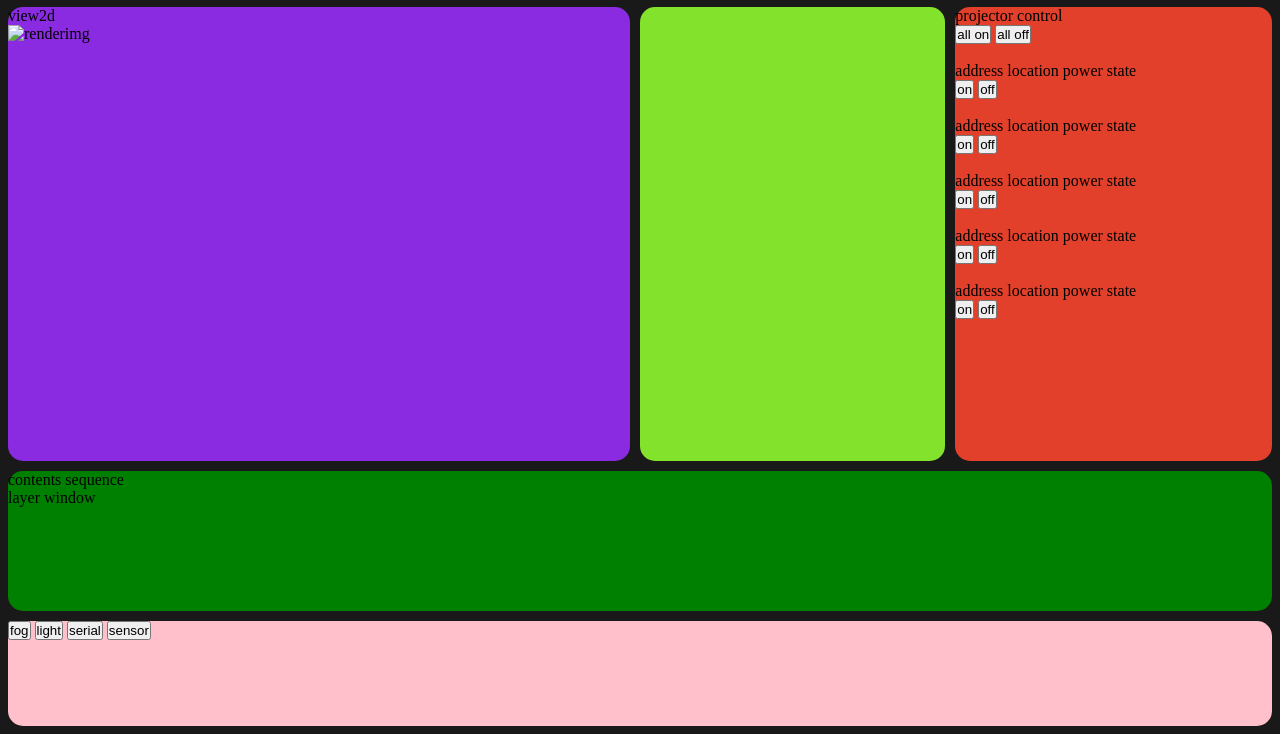
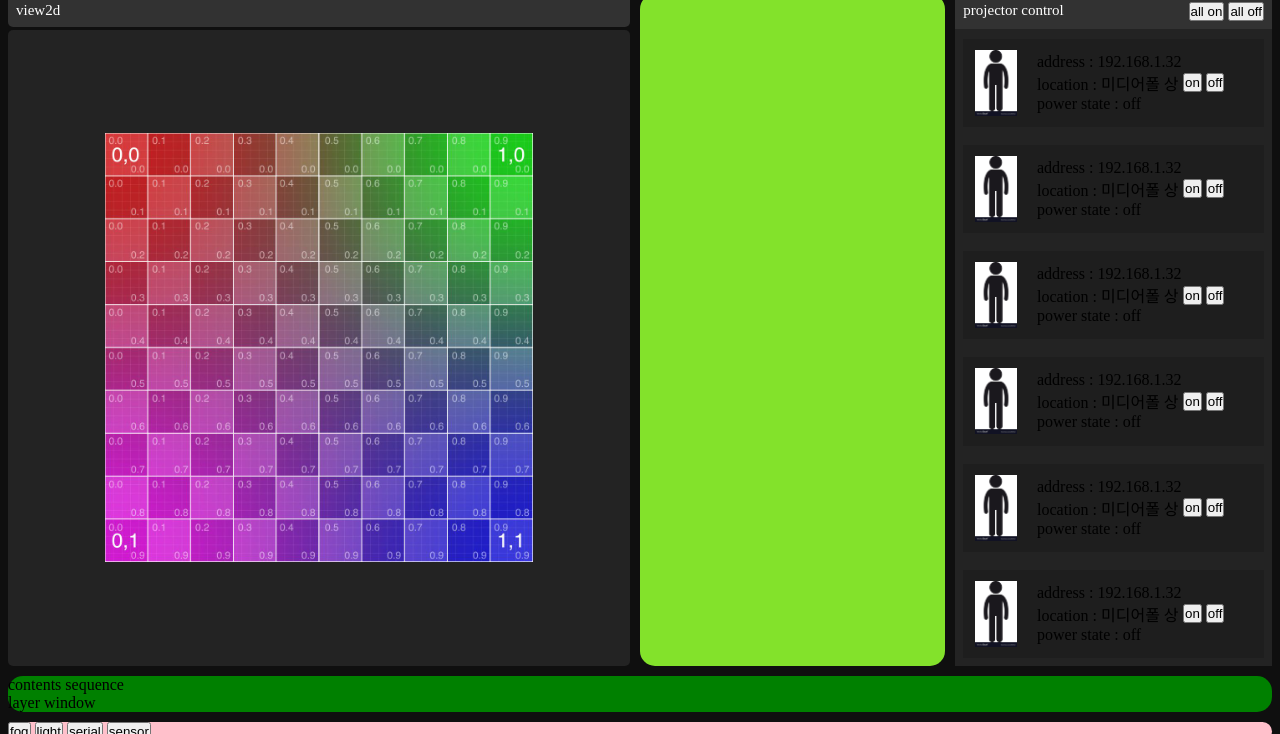
Before and after one commit to vitakcrete/tdui, a website: page src/index.html in a window 1280 px wide. Shown: the part 82-816 px from the top of the page. Drawn offline with Linux system fonts and the light colour scheme.

Commit message:
master commit

```diff
--- a/src/index.html
+++ b/src/index.html
@@ -37,10 +37,10 @@
                 <div class="upper-body-container">
                     <div class="view2d-container">
                         <div class="view2d-container-bar">
-                            view2d
+                            <p>view2d</p>
                         </div>
                         <div class="view2d-imgbox">
-                            <img src="" alt="renderimg" id="renderimg">
+                            <img src="/png master/UV screen/UVmap.jpg" alt="renderimg">
                         </div>
 
                     </div>
@@ -58,7 +58,7 @@
                     </div>
                     <div class="projector-control">
                         <div class="projector-control-bar">
-                            projector control
+                            <p>projector control</p>
                             <div class="master-button">
                                 <button onclick="allOn()">all on</button>
                                 <button>all off</button>
@@ -67,11 +67,11 @@
                         <div class="projector-control-body">
                             <!--복붙1-->
                             <div class="projector-box">
-                                <img src="" alt="">
+                                <img src="/png master/ICON/2c56c10464bacf0b4da52bd6135012b6.jpg" alt="img">
                                 <div class="data-sheet">
-                                    address
-                                    location
-                                    power state
+                                    <p>address : 192.168.1.32</p>
+                                    <p>location : 미디어폴 상 </p>
+                                    <p>power state : off </p>
                                 </div>
                                 <div class="button1">
                                     <button>on</button>
@@ -80,11 +80,11 @@
                             </div>
                             <!--복붙2-->
                             <div class="projector-box">
-                                <img src="" alt="">
+                                <img src="/png master/ICON/2c56c10464bacf0b4da52bd6135012b6.jpg" alt="">
                                 <div class="data-sheet">
-                                    address
-                                    location
-                                    power state
+                                    <p>address : 192.168.1.32</p>
+                                    <p>location : 미디어폴 상 </p>
+                                    <p>power state : off </p>
                                 </div>
                                 <div class="button2">
                                     <button>on</button>
@@ -93,11 +93,11 @@
                             </div>
                             <!--복붙3-->
                             <div class="projector-box">
-                                <img src="" alt="">
+                                <img src="/png master/ICON/2c56c10464bacf0b4da52bd6135012b6.jpg" alt="">
                                 <div class="data-sheet">
-                                    address
-                                    location
-                                    power state
+                                    <p>address : 192.168.1.32</p>
+                                    <p>location : 미디어폴 상 </p>
+                                    <p>power state : off </p>
                                 </div>
                                 <div class="button3">
                                     <button>on</button>
@@ -106,11 +106,11 @@
                             </div>
                             <!--복붙4-->
                             <div class="projector-box">
-                                <img src="" alt="">
+                                <img src="/png master/ICON/2c56c10464bacf0b4da52bd6135012b6.jpg" alt="">
                                 <div class="data-sheet">
-                                    address
-                                    location
-                                    power state
+                                    <p>address : 192.168.1.32</p>
+                                    <p>location : 미디어폴 상 </p>
+                                    <p>power state : off </p>
                                 </div>
                                 <div class="button4">
                                     <button>on</button>
@@ -119,11 +119,23 @@
                             </div>
                             <!--복붙5-->
                             <div class="projector-box">
-                                <img src="" alt="">
+                                <img src="/png master/ICON/2c56c10464bacf0b4da52bd6135012b6.jpg" alt="">
                                 <div class="data-sheet">
-                                    address
-                                    location
-                                    power state
+                                    <p>address : 192.168.1.32</p>
+                                    <p>location : 미디어폴 상 </p>
+                                    <p>power state : off </p>
+                                </div>
+                                <div class="button5">
+                                    <button>on</button>
+                                    <button>off</button>
+                                </div>
+                            </div>
+                            <div class="projector-box">
+                                <img src="/png master/ICON/2c56c10464bacf0b4da52bd6135012b6.jpg" alt="">
+                                <div class="data-sheet">
+                                    <p>address : 192.168.1.32</p>
+                                    <p>location : 미디어폴 상 </p>
+                                    <p>power state : off </p>
                                 </div>
                                 <div class="button5">
                                     <button>on</button>
--- a/src/style.css
+++ b/src/style.css
@@ -5,7 +5,7 @@
 }
 html, body{
     height:100%;
-    background: rgb(25, 25, 25);
+    background: rgb(15, 15, 15);
 }
 
 .container {
@@ -23,13 +23,13 @@ html, body{
     display: flex;
     align-items: center;
     background: rgb(50, 50, 50);
-    border-radius: 10px;
+    border-radius: 5px;
 
 }
 #logo{
     width: 45px;
     height:45px;
-    margin: 0.8rem;
+    margin-left: 0.5rem;
 }
 .logo-text {
     display: flex;
@@ -53,15 +53,53 @@ html, body{
     justify-content: space-between;
     width: 100%;
     margin-top: 10px;
-    flex:6.5;
+    flex:5;
 }
 
 .view2d-container{
-    background-color: blueviolet;
+
     width:55%;
     margin-right: 10px;
     border-radius: 15px;
+    height: 100%;
+    display: flex;
+    flex-direction: column;
 }
+
+.view2d-container-bar {
+    background: rgb(50, 50, 50);
+    padding : 0.5rem ;
+    margin: 0rem;
+    flex: 0.2;
+    border-radius: 5px;
+}
+
+.view2d-container-bar p{
+    font-size: 15px;
+    font-weight: 500;
+    color: white;
+}
+.view2d-imgbox {
+    background-color: rgb(35, 35, 35);
+    flex: 9.8;
+    display:flex;
+    justify-content: center;
+    align-items: center;
+    padding :0.3rem;
+    margin-top: 3px;
+    border-radius: 5px;
+}
+
+.view2d-imgbox img {
+    width: 70%;
+    height: auto;
+
+    margin: auto;
+
+
+}
+
+
 .status-container {
     background-color: rgb(131, 226, 43);
     width:27% ;
@@ -70,17 +108,73 @@ html, body{
 
 }
 .projector-control{
-    background-color: rgb(226, 64, 43);
+
     width:28% ;
     border-radius: 15px;
+    height:100%
 }
+
+.projector-control-bar {
+    background: rgb(50, 50, 50);
+    padding : 0.5rem ;
+    margin: 0rem;
+    flex: 0.2;
+    display: flex;
+    flex-direction: row;
+    justify-content: space-between;
+}
+
+.projector-control-bar p {
+    color: white;
+    font-size: 15px;
+    font-weight: 500;
+}
+
+.master-button {
+
+}
+.projector-control-body {
+    background: rgb(35, 35, 35);
+    display: flex;
+    flex-direction: column;
+
+    max-height: 700px;
+
+
+}
+
+.projector-box {
+    display: flex;
+    flex-direction: row;
+    margin: 0.5rem;
+    margin-top: 10px;
+    background: rgb(30, 30, 30);
+    align-items: center;
+    padding: .5rem;
+
+
+
+}
+.projector-box img {
+    width: 15%;
+    min-width: 35px;
+    height: auto;
+    padding: 0.2rem;
+    margin-right: 15px;
+
+}
+
+.projector-box .data-sheet {
+    margin: 0.1rem;
+}
+
 
 .middle-body-container {
     display: flex;
     flex-direction: column;
     background-color: green;
     margin-top: 10px;
-    flex:2;
+    flex: 3;
     border-radius: 15px;
 
 }
@@ -88,6 +182,6 @@ html, body{
 .bottom-body-container {
     margin-top: 10px;
     background-color: pink;
-    flex:1.5;
+    flex: 3;
     border-radius: 15px;
 }
```
